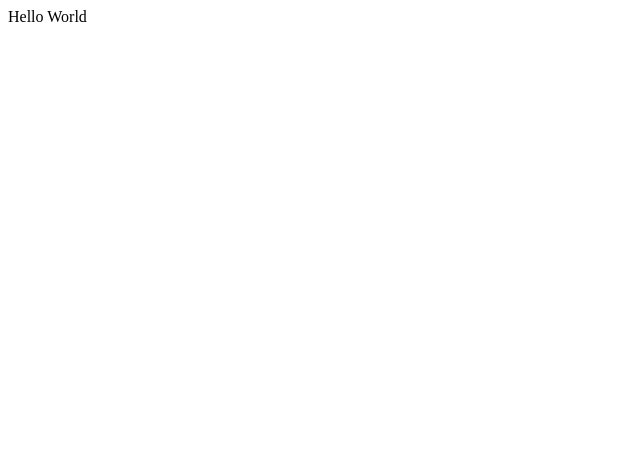
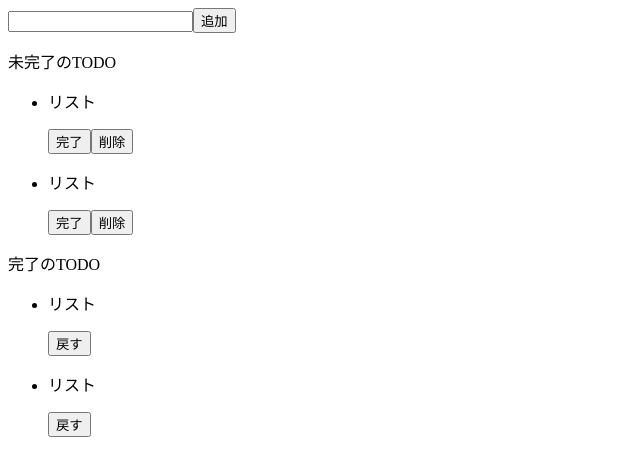
Before and after one commit to minty1202/udemy_react_todo_primer, a React (Create React App) app: page / in a window 1280 px wide. Shown: the top 476 px of the page, without its empty margins (0-640 px from the left). Built offline with nearby package versions, Linux system fonts and the light colour scheme.

Commit message:
[add] htmlの作成

```diff
--- a/src/App.jsx
+++ b/src/App.jsx
@@ -2,5 +2,48 @@ import React from 'react';
 import './style.css';
 
 export const App = () => {
-  return 'Hello World';
+  return (
+    <>
+      <div>
+        <input />
+        <button>追加</button>
+      </div>
+      <div>
+        <p>未完了のTODO</p>
+          <ul>
+            <li>
+              <div>
+                <p>リスト</p>
+                <button>完了</button>
+                <button>削除</button>
+              </div>
+            </li>
+            <li>
+              <div>
+                <p>リスト</p>
+                <button>完了</button>
+                <button>削除</button>
+              </div>
+            </li>
+          </ul>
+      </div>
+      <div>
+        <p>完了のTODO</p>
+          <ul>
+            <li>
+              <div>
+                <p>リスト</p>
+                <button>戻す</button>
+              </div>
+            </li>
+            <li>
+              <div>
+                <p>リスト</p>
+                <button>戻す</button>
+              </div>
+            </li>
+          </ul>
+      </div>
+    </>
+  );
 }
```
